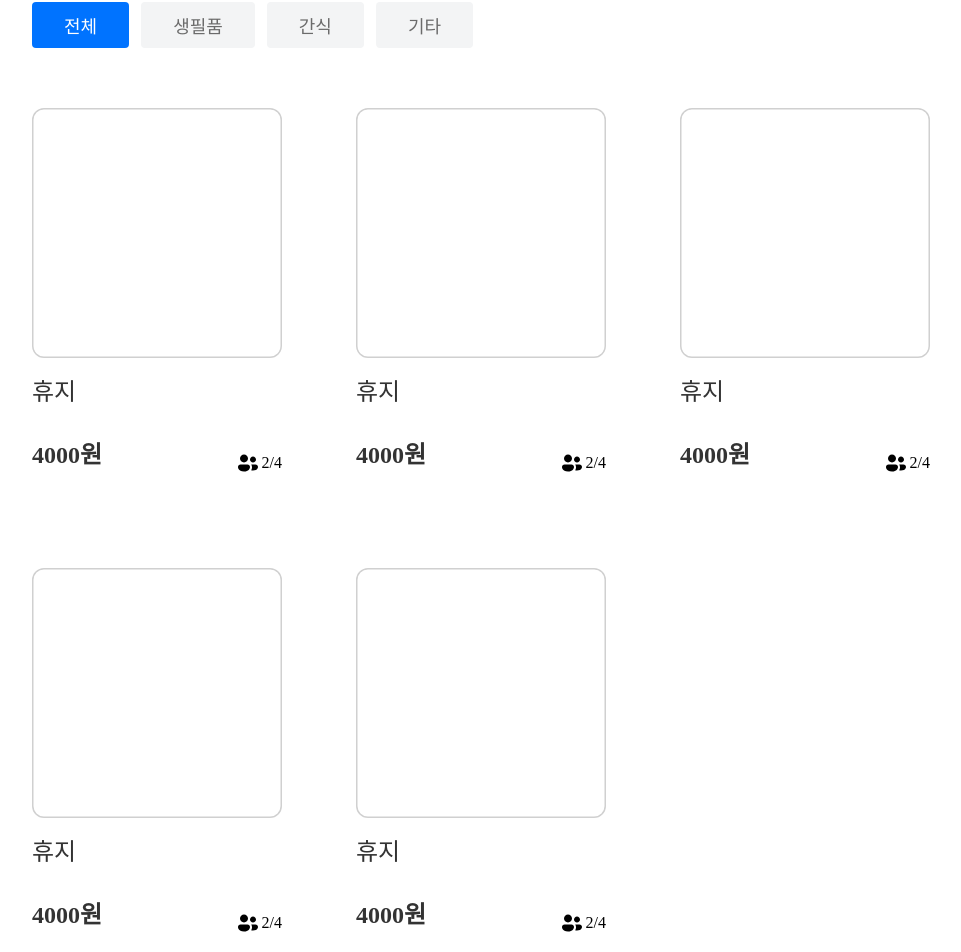
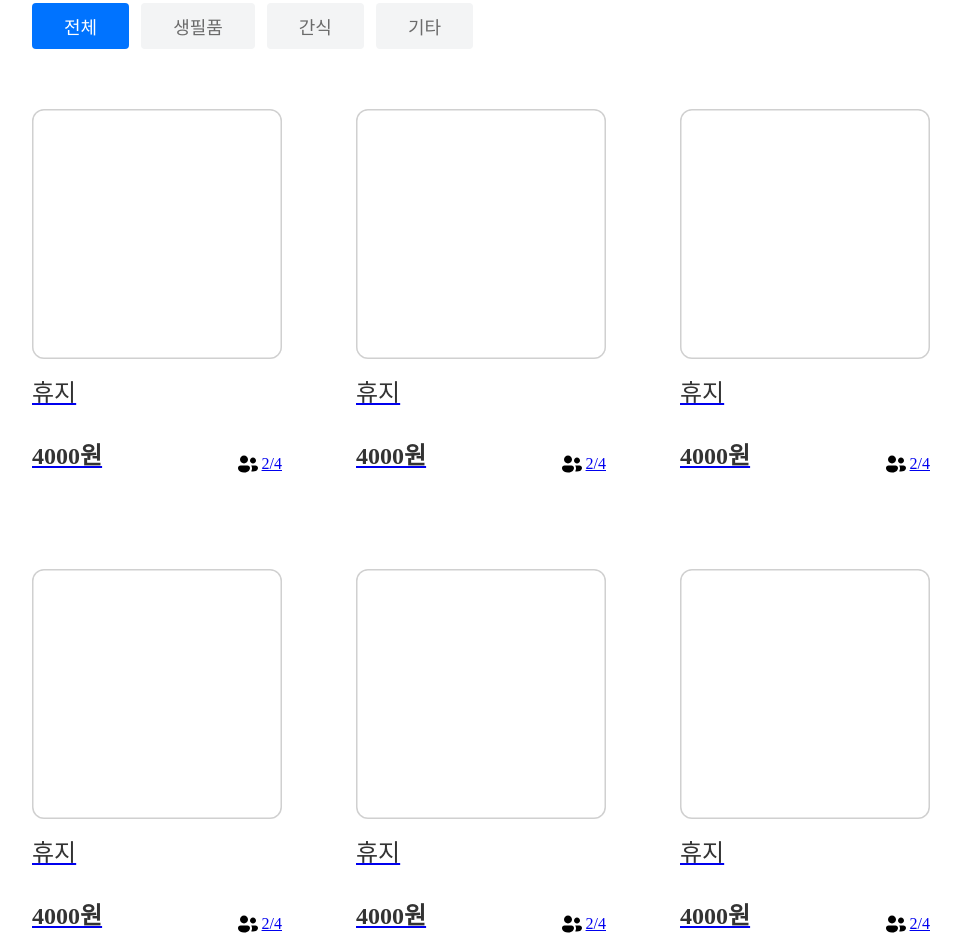
Before and after one commit to winternuary/Bite, a Next.js app: page /main in a window 1280 px wide. Shown: the part 158-1110 px from the top of the page, without its empty margins (132-1093 px from the left). Built offline with nearby package versions, Linux system fonts and the light colour scheme.

Commit message:
feat: 라우터 설정

```diff
--- a/src/components/header/index.tsx
+++ b/src/components/header/index.tsx
@@ -35,7 +35,9 @@ export const Text = styled.p`
 const Header = () => {
   return (
     <HeaderLayout>
-      <Logo src="/BiteLogo.svg" />
+      <Link href="/">
+        <Logo src="/BiteLogo.svg" />
+      </Link>
       <ButtonBox>
         {/* <Text>김영은님</Text> */}
         <Link href="/login">
--- a/src/pages/detail/index.tsx
+++ b/src/pages/detail/index.tsx
@@ -1,6 +1,7 @@
 "use client";
 
 import * as S from "./style";
+import Link from "next/link";
 import Header from "@/components/header";
 
 const Detail = () => {
@@ -8,7 +9,9 @@ const Detail = () => {
     <>
       <Header />
       <S.DetailLayout>
-        <S.Back src="/back.svg" />
+        <Link href="/">
+          <S.Back src="/back.svg" />
+        </Link>
         <S.DetailBox>
           <S.Goods src="/goods.svg" />
           <S.RightBox>
--- a/src/pages/detail/style.ts
+++ b/src/pages/detail/style.ts
@@ -39,6 +39,7 @@ export const Title = styled.p`
 export const Name = styled.p`
   font-family: "Pretendard-Regular";
   font-size: 20px;
+  font-weight: 500;
   margin: 0;
 `;
 
@@ -56,6 +57,7 @@ export const PeopleText = styled.p`
   margin: 0;
   font-family: "Pretendard-Regular";
   font-size: 20px;
+  font-weight: 500;
 `;
 
 export const Money = styled.p`
@@ -68,6 +70,7 @@ export const Money = styled.p`
 export const Explain = styled.p`
   font-family: "Pretendard-Regular";
   font-size: 20px;
+  font-weight: 500;
   margin-top: 32px;
 `;
 
@@ -75,12 +78,14 @@ export const LinkTitle = styled.p`
   font-family: "Pretendard-Regular";
   font-size: 20px;
   color: #333333;
+  font-weight: 500;
   margin: 120px 0 0 0;
 `;
 
 export const Link = styled.p`
   font-family: "Pretendard-Regular";
   font-size: 20px;
+  font-weight: 500;
   margin: 4px 0 0 0;
   color: #0073ff;
 `;
@@ -92,6 +97,7 @@ export const Button = styled.button`
   background-color: #0073ff;
   color: #ffffff;
   border: none;
+  font-weight: 500;
   border-radius: 4px;
   margin-top: 40px;
 `;
--- a/src/pages/main/index.tsx
+++ b/src/pages/main/index.tsx
@@ -2,6 +2,7 @@
 
 import * as S from "./style";
 import { useState } from "react";
+import Link from "next/link";
 import Header from "@/components/header";
 
 const Main = () => {
@@ -42,6 +43,7 @@ const Main = () => {
           </S.Button>
         </S.CategoryBox>
         <S.MainBox>
+          <Link href="/detail">
             <S.goods>
               <S.goodsImage src="/goods.svg" />
               <S.Title>휴지</S.Title>
@@ -53,6 +55,8 @@ const Main = () => {
                 </S.PeopleBox>
               </S.SubTitleBox>
             </S.goods>
+          </Link>
+          <Link href="/detail">
             <S.goods>
               <S.goodsImage src="/goods.svg" />
               <S.Title>휴지</S.Title>
@@ -64,6 +68,8 @@ const Main = () => {
                 </S.PeopleBox>
               </S.SubTitleBox>
             </S.goods>
+          </Link>
+          <Link href="/detail">
             <S.goods>
               <S.goodsImage src="/goods.svg" />
               <S.Title>휴지</S.Title>
@@ -75,6 +81,8 @@ const Main = () => {
                 </S.PeopleBox>
               </S.SubTitleBox>
             </S.goods>
+          </Link>
+          <Link href="/detail">
             <S.goods>
               <S.goodsImage src="/goods.svg" />
               <S.Title>휴지</S.Title>
@@ -86,6 +94,8 @@ const Main = () => {
                 </S.PeopleBox>
               </S.SubTitleBox>
             </S.goods>
+          </Link>
+          <Link href="/detail">
             <S.goods>
               <S.goodsImage src="/goods.svg" />
               <S.Title>휴지</S.Title>
@@ -97,6 +107,20 @@ const Main = () => {
                 </S.PeopleBox>
               </S.SubTitleBox>
             </S.goods>
+          </Link>
+          <Link href="/detail">
+            <S.goods>
+              <S.goodsImage src="/goods.svg" />
+              <S.Title>휴지</S.Title>
+              <S.SubTitleBox>
+                <S.Money>4000원</S.Money>
+                <S.PeopleBox>
+                  <S.PeopleImg src="/people.svg" />
+                  <S.PeopleText>2/4</S.PeopleText>
+                </S.PeopleBox>
+              </S.SubTitleBox>
+            </S.goods>
+          </Link>
         </S.MainBox>
       </S.MainLayout>
     </>
```
Also changed, not shown: src/pages/modify/index.tsx (added), src/pages/modify/style.ts (added), src/pages/upload/index.tsx (added), src/pages/upload/style.ts (added). Lines whose indentation alone changed are shown as unchanged.
